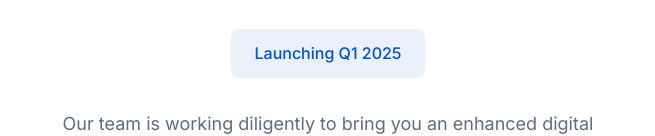
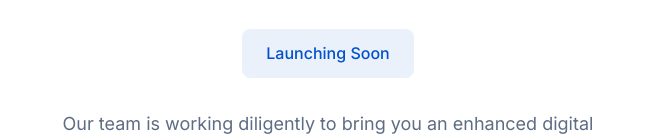
Before and after one commit to mp-1990/maintenance-page, a plain HTML site: page index.html in a window 1280 px wide. Shown: the part 335-471 px from the top of the page, without its empty margins (312-967 px from the left). Drawn offline with Linux system fonts and the light colour scheme.

Commit message:
Update index.html

```diff
--- a/index.html
+++ b/index.html
@@ -136,7 +136,7 @@
         <div class="logo-placeholder">NileForge</div>
         <h1>Site Enhancement in Progress</h1>
         <p class="subtitle">We're implementing significant improvements to enhance your experience with our global technology solutions.</p>
-        <div class="status-badge">Launching Q1 2025</div>
+        <div class="status-badge">Launching Soon</div>
         <p class="subtitle">Our team is working diligently to bring you an enhanced digital experience that reflects our commitment to innovation and excellence in enterprise technology solutions.</p>
         <div class="contact-info">
             <p>For immediate assistance or business inquiries:</p>
```
